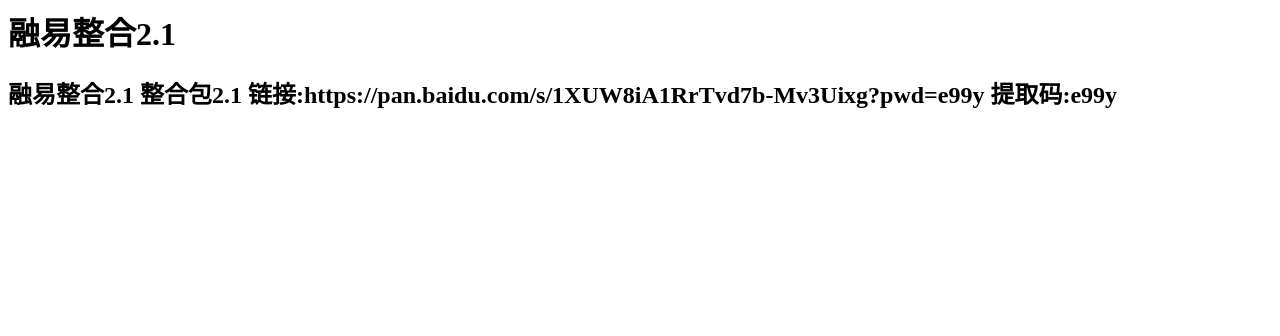
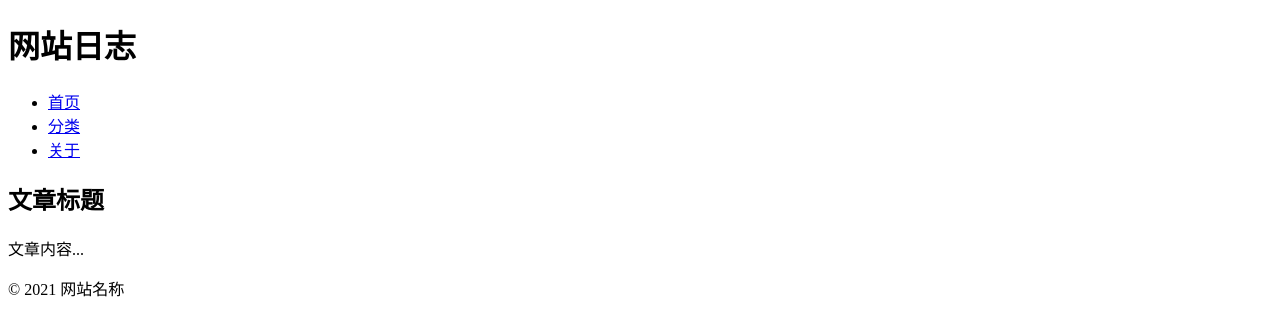
Before and after one commit to Fulin123456789/fulin123456789.GitHub.io, a plain HTML site: page index.html in a window 1280 px wide. Drawn offline with Linux system fonts and the light colour scheme.

Commit message:
Update index.html

```diff
--- a/index.html
+++ b/index.html
@@ -1,5 +1,34 @@
-<h1>融易整合2.1</h1>
-<h2>融易整合2.1
-整合包2.1
-链接:https://pan.baidu.com/s/1XUW8iA1RrTvd7b-Mv3Uixg?pwd=e99y
-提取码:e99y         </h2>
+<!DOCTYPE html>
+ <html>
+ <head>
+   <meta charset="UTF-8">
+   <title>页面标题</title>
+ </head>
+
+ <body>
+
+   <!-- 页面头部 -->
+   <header>
+     <h1>网站日志</h1>
+     <nav>
+       <ul>
+         <li><a href="#">首页</a></li>
+         <li><a href="#">分类</a></li>
+         <li><a href="#">关于</a></li>
+       </ul>
+     </nav>
+   </header>
+
+   <!-- 主要内容 -->
+   <main>
+     <h2>文章标题</h2>
+     <p>文章内容...</p>
+   </main>
+
+   <!-- 页面底部 -->
+   <footer>
+     <p>&copy; 2021 网站名称</p>
+   </footer>
+
+ </body>
+ </html>
```
